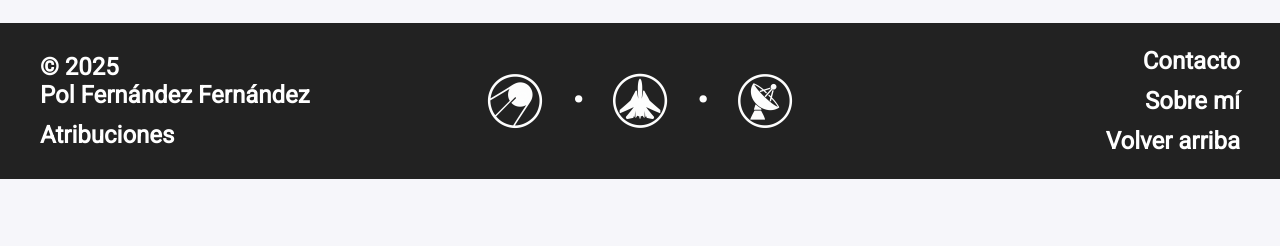
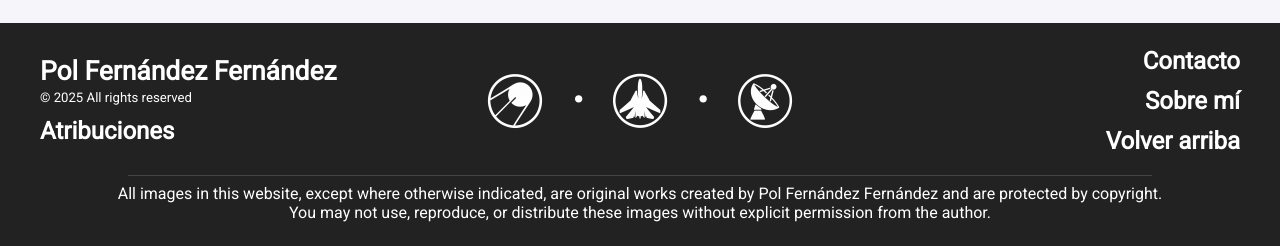
Before and after one commit to fernandezfernandezpol/portfolio-website, a plain HTML site: page index.html in a window 1280 px wide. Shown: the part 1925-2171 px from the top of the page. Before the commit the page ends 2104 px from the top, so only its background shows below. Drawn offline with Linux system fonts and the light colour scheme.

Commit message:
license update

```diff
--- a/pages/footer.html
+++ b/pages/footer.html
@@ -1,7 +1,10 @@
 <footer class="footer">
   <div class="footer-row">
     <div class="footer-left">
-        <div>&copy; 2025 <br>Pol Fernández Fernández</div>
+      <div>
+        <span class="footer-author">Pol Fernández Fernández</span><br>
+        <span class="footer-copyright-year">&copy; 2025 All rights reserved</span>
+      </div>
       <a id="footer-attributions" href="#">Atribuciones</a>
     </div>
     <div class="footer-center">
@@ -19,4 +22,12 @@
       </a>
     </div>
   </div>
+  <div class="footer-copyright">
+    <hr class="footer-divider">
+    <span>
+      All images in this website, except where otherwise indicated, are original works created by Pol Fernández Fernández and are protected by copyright.
+      <br>
+      You may not use, reproduce, or distribute these images without explicit permission from the author.
+    </span>
+  </div>
 </footer>
--- a/styles/footer.css
+++ b/styles/footer.css
@@ -23,6 +23,18 @@
     text-align: left;
     flex: 1 1 180px;
     min-width: 120px;
+}
+
+.footer-author {
+    font-size: 1.1em;
+}
+
+.footer-copyright-year {
+    display: block;
+    font-size: 0.55em;
+    color: #fff;
+    margin-top: 4px;
+    font-weight: normal;
 }
 
 .footer-center {
@@ -66,8 +78,8 @@
 }
 
 .footer-left a {
-  display: inline-block;
-  margin-top: 12px;
+    display: inline-block;
+    margin-top: 12px;
 }
 
 .footer-left a,
@@ -94,3 +106,18 @@
     color: #b9b4e2;
     text-decoration: none;
 }
+
+.footer-copyright {
+    text-align: center;
+    margin-top: 20px;
+    font-size: 1rem;
+    color: #fff;
+    font-weight: normal;
+}
+
+.footer-divider {
+    border: none;
+    border-top: 1px solid #444;
+    margin: 16px auto 8px auto;
+    width: 80%;
+}
```
Also changed, not shown: 1 other file. Lines whose indentation alone changed are shown as unchanged.
